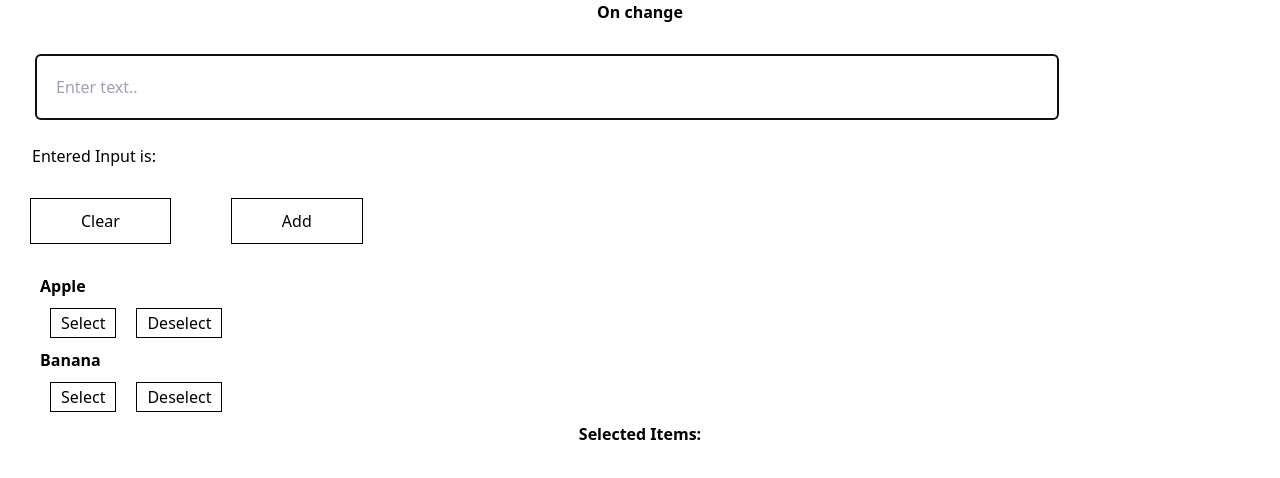
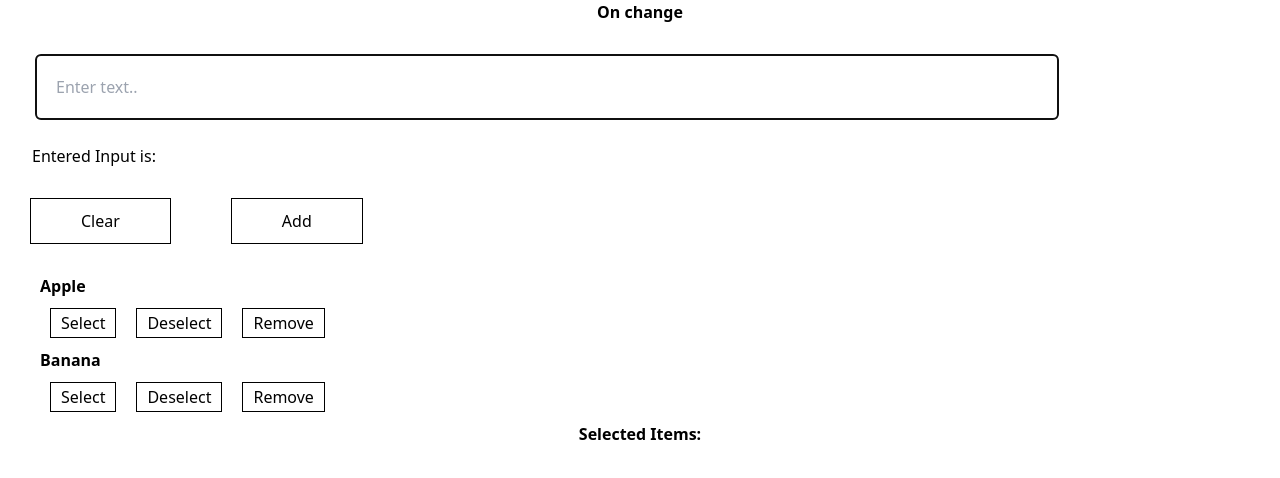
Before and after one commit to nehalpanchall/Reactify, a React app: page / in a window 1280 px wide. Shown: the top 478 px of the page. Built offline with nearby package versions, Linux system fonts and the light colour scheme; the HTML template or start-up script is replaced by a standard one.

Commit message:
use filter() method to remove the selected item from list

```diff
--- a/src/Components/AddRow.jsx
+++ b/src/Components/AddRow.jsx
@@ -38,16 +38,19 @@ const AddRow = () => {
     }
   };
 
-  let displayBraces;
-
   if (selectItem.length > 0) {
     console.log('Not empty');
-    displayBraces = `[${selectItem}]`;
+    var displayBraces = `[${selectItem}]`;
   } else {
     console.log('empty');
   }
 
   console.log(selectItem);
+
+  const removeItem = removeIndex => {
+    let updateIndex = items.filter((_, index) => index !== removeIndex);
+    setItems(updateIndex);
+  };
 
   return (
     <>
@@ -117,6 +120,17 @@ const AddRow = () => {
               >
                 Deselect
               </button>
+
+              <button
+                style={{
+                  border: '1px solid black',
+                  padding: '2px 10px',
+                  margin: '10px'
+                }}
+                onClick={() => removeItem(index)}
+              >
+                Remove
+              </button>
             </React.Fragment>
           );
         })}
```
